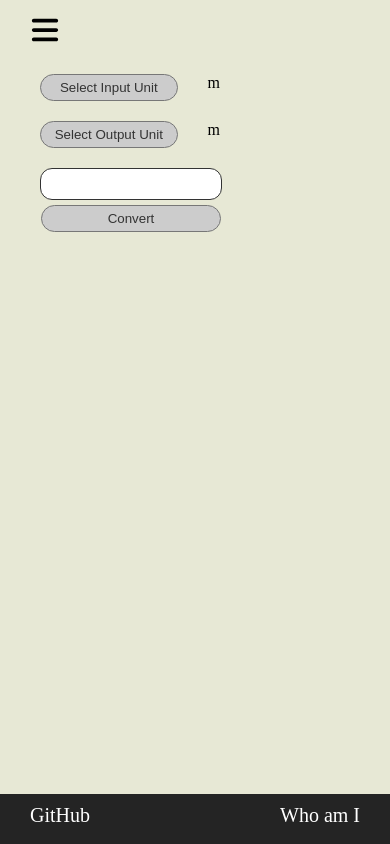
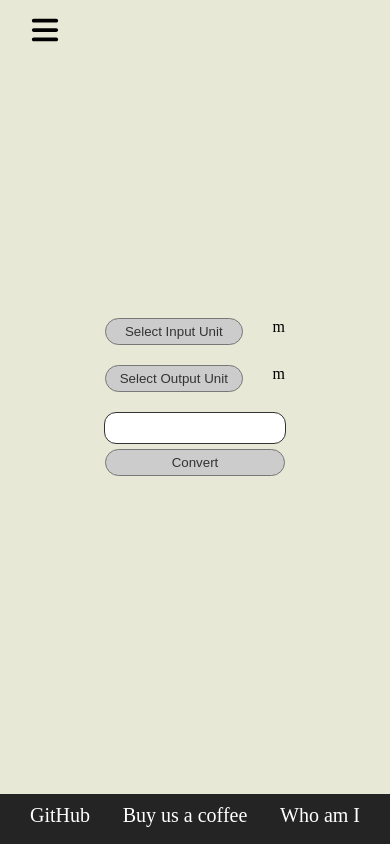
Before and after one commit to HeitorRaimundoPrado/unit-conversor, a React (Vite) app: page / in a window 390 px wide. Built offline with nearby package versions, Linux system fonts and the light colour scheme.

Commit message:
feat: improve responsiveness

```diff
--- a/src/App.css
+++ b/src/App.css
@@ -38,7 +38,13 @@ body {
 }
 
 .conversion-page {
-  margin-left: 40px;
+  display: flex;
+  flex-direction: column;
+  justify-content: center;
+  align-items: center;
+  width: 100vw;
+  height: 80%;
+  margin-bottom: 20%;
 }
 
 .unit-selection-dark div{
--- a/src/components/Footer/Footer.css
+++ b/src/components/Footer/Footer.css
@@ -25,8 +25,26 @@
 .footer a {
   text-decoration: none;
   font-size: 20px;
+  display: flex;
+  text-align: center;
 }
 
 .footer-light a{
   color: #fff;
 }
+
+@media only screen and (max-width: 350px) {
+  .footer a {
+    font-size: 17px;
+  }
+
+  .middle-link {
+    padding-inline: 5px;
+  }
+}
+
+@media only screen and (max-width: 230px) {
+  .footer a {
+    font-size: 10px;
+  }
+}
--- a/src/components/Footer/Footer.jsx
+++ b/src/components/Footer/Footer.jsx
@@ -7,6 +7,7 @@ const Footer = () => {
   return (
     <footer className={"footer footer-" + theme}>
       <a href="https://github.com/HeitorRaimundoPrado/unit-conversor">GitHub</a>
+      <a className="middle-link" href="https://buy.stripe.com/cN27tl9oUeEvf7i3cc">Buy us a coffee</a>
       <a href="https://www.linkedin.com/in/heitor-prado-99767227b">Who am I</a>
     </footer>
   )
--- a/src/components/UnitSelector/UnitSelector.jsx
+++ b/src/components/UnitSelector/UnitSelector.jsx
@@ -13,7 +13,7 @@ export const UnitSelector = (props) => {
   return (
     <div className={"unit-selector unit-selector-" + theme} style={{display: visible ? 'flex' : 'none', position: 'absolute', top: y, left: x}} ref={extRef}>
       {Object.keys(conversionTable).map((unit, idx) => {
-        return <button className={"unit-select-button-" + lookup[idx]} onClick={() => {
+        return <button key={idx} className={"unit-select-button-" + lookup[idx]} onClick={() => {
           setReturn(unit);
           setVisible(false);
         }}
--- a/src/pages/CalculatorPage/CalculatorPage.css
+++ b/src/pages/CalculatorPage/CalculatorPage.css
@@ -1,4 +1,8 @@
 .calculator-page {
+  display: flex;
+  flex-direction: column;
+  justify-content: center;
+  align-items: center;
   padding: 30px;
 }
 
@@ -46,6 +50,9 @@
 }
 
 @media only screen and (max-width: 340px) {
+  .calc-buttons {
+    width: 100%;
+  }
   .calc-button {
     width: 25%;
     font-size: 1.2rem;
```
